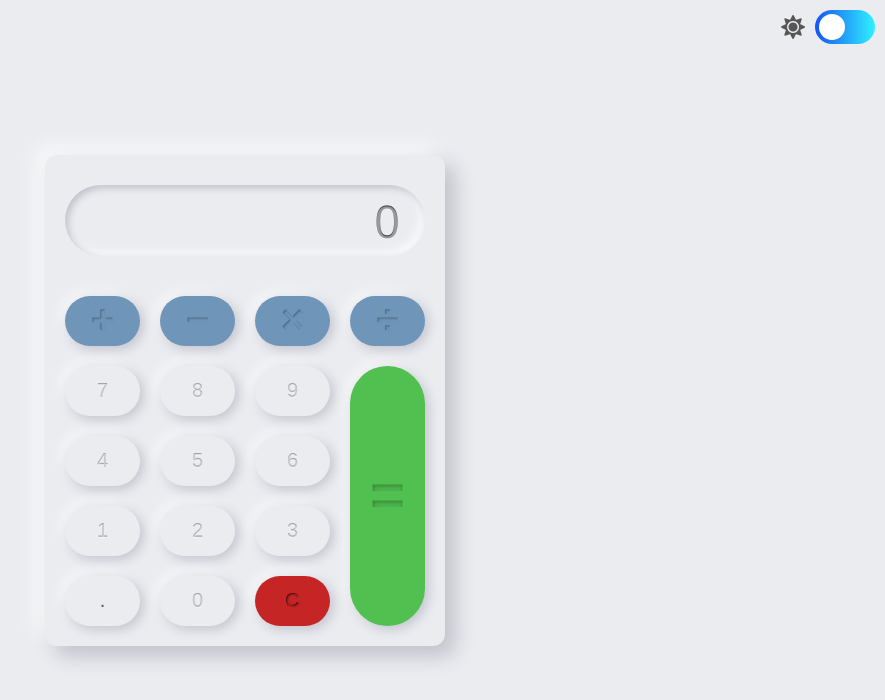
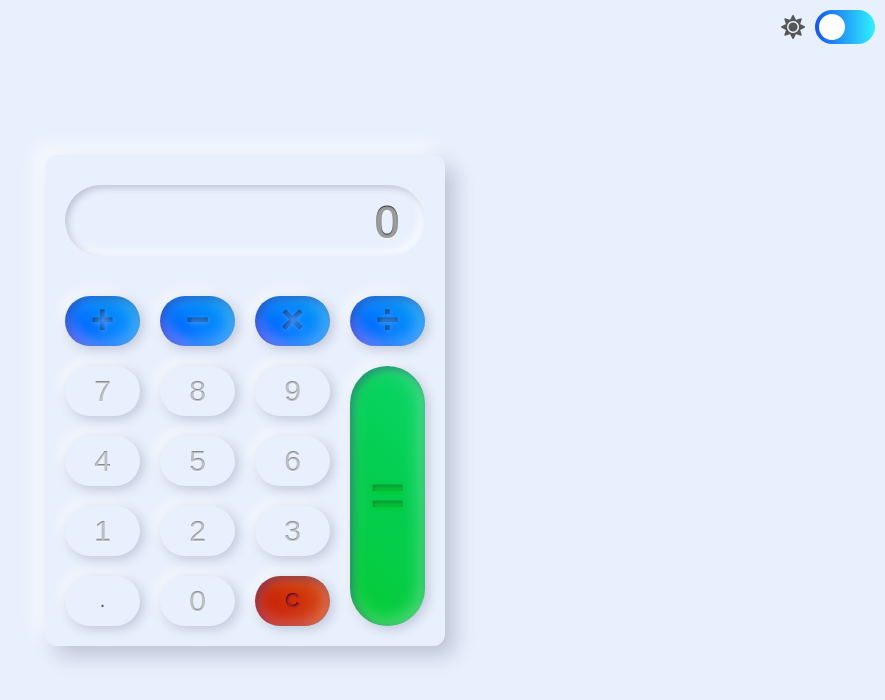
Before and after one commit to nickmbrown/neumorphism-calculator, a plain HTML site: page index.html in a window 1280 px wide. Shown: the whole page, without its empty margins (395-1280 px from the left). Drawn offline with nearby package versions, Linux system fonts and the light colour scheme.

Commit message:
some dumb design changes

```diff
--- a/index.html
+++ b/index.html
@@ -7,6 +7,9 @@
     <link rel="icon" type="image/png" href="http://www.google.com/s2/u/0/favicons?domain=nickmbrown.com">
     <link rel="stylesheet" href="https://cdnjs.cloudflare.com/ajax/libs/font-awesome/5.14.0/css/all.min.css">
     <link rel="stylesheet" href="style.css">
+    <link rel="preconnect" href="https://fonts.googleapis.com">
+    <link rel="preconnect" href="https://fonts.gstatic.com" crossorigin>
+    <link href="https://fonts.googleapis.com/css2?family=M+PLUS+Rounded+1c:wght@300;400;500;700&display=swap" rel="stylesheet">
 </head>
 <body>
     <div class="theme-switch-wrapper">
@@ -21,23 +24,23 @@
             <h1>0</h1>
         </div>
         <div class="calculator-buttons">
-            <button class="operator" value="+"><span>+</span></button>
-            <button class="operator" value="-"><span>−</span></button>
-            <button class="operator" value="*"><span>×</span></button>
-            <button class="operator" value="/"><span>÷</span></button>
-            <button value="7" class="digit"><span>7</span></button>
-            <button value="8" class="digit"><span>8</span></button>
-            <button value="9" class="digit"><span>9</span></button>
-            <button value="4" class="digit"><span>4</span></button>
-            <button value="5" class="digit"><span>5</span></button>
-            <button value="6" class="digit"><span>6</span></button>
-            <button value="1" class="digit"><span>1</span></button>
-            <button value="2" class="digit"><span>2</span></button>
-            <button value="3" class="digit"><span>3</span></button>
-            <button class="decimal" value="."><span>.</span></button>
-            <button value="0" class="digit"><span>0</span></button>
-            <button class="clear" id="clear-btn" value="C"><span>C</span></button>
-            <button class="equal-sign operator" value="="><span>=</span></button>
+            <button class="operator inner-outer-shadow" value="+"><span>+</span></button>
+            <button class="operator inner-outer-shadow" value="-"><span>−</span></button>
+            <button class="operator inner-outer-shadow" value="*"><span>×</span></button>
+            <button class="operator inner-outer-shadow" value="/"><span>÷</span></button>
+            <button value="7" class="digit outer-shadow"><span>7</span></button>
+            <button value="8" class="digit outer-shadow"><span>8</span></button>
+            <button value="9" class="digit outer-shadow"><span>9</span></button>
+            <button value="4" class="digit outer-shadow"><span>4</span></button>
+            <button value="5" class="digit outer-shadow"><span>5</span></button>
+            <button value="6" class="digit outer-shadow"><span>6</span></button>
+            <button value="1" class="digit outer-shadow"><span>1</span></button>
+            <button value="2" class="digit outer-shadow"><span>2</span></button>
+            <button value="3" class="digit outer-shadow"><span>3</span></button>
+            <button class="decimal outer-shadow" value="."><span>.</span></button>
+            <button value="0" class="digit outer-shadow"><span>0</span></button>
+            <button class="clear inner-outer-shadow" id="clear-btn" value="C"><span>C</span></button>
+            <button class="equal-sign operator inner-outer-shadow" value="="><span>=</span></button>
         </div>
     </div>
     <!-- Script -->
--- a/style.css
+++ b/style.css
@@ -1,33 +1,63 @@
-@import url('https://fonts.googleapis.com/css2?family=Open+Sans&display=swap');
-
 :root {
   --shadow-color: #3232503b ;
+  --shadow-color2: #0202695b ;
   --shadow-color-alt: #ffffffa8;
-  --background-color: #EBECF0;
+  --shadow-color-alt2:rgba(255, 255, 255, 0.411);
+  --background-color: #e8f0fd;
   --text-color:#565656;
-  --box-shadow:3px 3px 12px var(--shadow-color), -5px -5px 12px var(--shadow-color-alt);
+  --box-shadow: 3px 3px 12px var(--shadow-color), -5px -5px 12px var(--shadow-color-alt);
   --hover-shadow: 1px 1px 7px var(--shadow-color), -2px -2px 6px var(--shadow-color-alt);
+  --inset-shadow: inset 3px 3px 7px var(--shadow-color), inset -5px -5px 10px var(--shadow-color-alt);
+  --inner-outer-shadow:  3px 3px 12px var(--shadow-color), -5px -5px 12px var(--shadow-color-alt), inset 3px 3px 10px var(--shadow-color2), inset -2px -2px 20px var(--shadow-color-alt2);
+  --inner-outer-hover-shadow:  3px 3px 12px var(--shadow-color), -5px -5px 12px var(--shadow-color-alt), inset 3px 3px 20px var(--shadow-color2), inset -2px -2px 30px var(--shadow-color-alt2);
   --primary-color: #1654F0;
   --accent-color:#2ff1ff;
-  --operator-color: rgb(111, 149, 184);
+  --operator-color: #4395ff;
+  --operator-grad: linear-gradient(
+    45deg,
+    hsl(240deg 95% 64%) 0%,
+    hsl(225deg 100% 58%) 17%,
+    hsl(214deg 100% 50%) 33%,
+    hsl(210deg 100% 50%) 50%,
+    hsl(207deg 100% 49%) 67%,
+    hsl(204deg 100% 48%) 83%,
+    hsl(204deg 88% 54%) 100%
+  );
   --text-shadow-color: rgba(255,255,255,0.5);
 }
 
 [data-theme="dark"] {
-  --shadow-color: #1f1f22f5;
-  --shadow-color-alt: #8798a813;
+  --shadow-color: #1a1a1df5;
+  --shadow-color2: #26203386 ;
+  --shadow-color-alt: #b0bbc515;
+  --shadow-color-alt2:#a3b3c223;
   --background-color: #242429;
   --text-color:#a8b5c0;
-  --box-shadow:5px 5px 10px var(--shadow-color), -5px -5px 5px var(--shadow-color-alt);
-  --hover-shadow: 3px 3px 3px var(--shadow-color), -3px -3px 3px var(--shadow-color-alt);
+  --box-shadow:5px 5px 15px var(--shadow-color), -5px -5px 15px var(--shadow-color-alt);
+  --hover-shadow: 3px 3px 6px var(--shadow-color), -3px -3px 7px var(--shadow-color-alt);
+  --inset-shadow: inset 3px 3px 7px var(--shadow-color), inset -5px -5px 10px var(--shadow-color-alt);
+  --inner-outer-shadow:  3px 3px 12px var(--shadow-color), -5px -5px 20px var(--shadow-color-alt), inset 3px 3px 10px var(--shadow-color2), inset -2px -2px 10px var(--shadow-color-alt2);
+  --inner-outer-hover-shadow:  3px 3px 12px var(--shadow-color), -5px -5px 20px var(--shadow-color-alt), inset 3px 3px 20px var(--shadow-color2), inset -2px -2px 20px var(--shadow-color-alt2);
   --primary-color: rgb(204, 42, 18);
   --accent-color: rgb(253, 134, 54);
   --operator-color: rgb(236, 94, 0);
+  --operator-grad: linear-gradient(
+    45deg,
+    hsl(16deg 97% 51%) 0%,
+    hsl(18deg 95% 52%) 14%,
+    hsl(20deg 93% 53%) 29%,
+    hsl(21deg 90% 55%) 43%,
+    hsl(23deg 88% 56%) 57%,
+    hsl(24deg 86% 57%) 71%,
+    hsl(25deg 83% 59%) 86%,
+    hsl(26deg 80% 60%) 100%
+  );
   --text-shadow-color: #6e6a6a;
 }
 
 html {
   box-sizing: border-box;
+  font-family: 'M PLUS Rounded 1c', sans-serif;
 }
 
 body {
@@ -37,6 +67,30 @@ body {
   display: flex;
   justify-content: center;
   align-items: center;
+}
+
+.inner-shadow {
+  box-shadow: var(--inset-shadow);
+}
+
+.outer-shadow {
+  box-shadow: var(--box-shadow);
+}
+
+.inner-outer-shadow {
+  box-shadow: var(--inner-outer-shadow);
+}
+
+.inner-shadow:hover {
+  box-shadow: var(--hover-shadow);
+}
+
+.outer-shadow:hover {
+  box-shadow: var(--hover-shadow);
+}
+
+.inner-outer-shadow:hover {
+  box-shadow: var(--inner-outer-hover-shadow);
 }
 
 .calculator {
@@ -59,7 +113,7 @@ body {
 
 .calculator-display h1 {
   font-family: 'Open Sans', sans-serif;
-  font-weight: 100;
+  font-weight: 600;
   margin: 0;
   padding: 5px 25px;
   font-size: 45px;
@@ -84,17 +138,13 @@ body {
 button {
   min-height: 50px;
   font-size: 20px;
-  font-weight: 100;
+  font-weight: 500;
   border:none;
   border-radius:100px;
   background: var(--background-color);
-  box-shadow: var(--box-shadow);
   color:var(--text-color);
 }
 
-button:hover {
-  box-shadow: var(--hover-shadow);
-}
 
 button:active {
   transform:translateY(1px);
@@ -105,7 +155,8 @@ button:focus {
 }
 
 .digit span {
-  background-color: #00000052;  color: transparent;
+  font-size: 30px;
+  background-color: #00000071;  color: transparent;
   text-shadow: 0px 1px 1px var(--text-shadow-color);
   -webkit-background-clip: text;
      -moz-background-clip: text;
@@ -113,22 +164,33 @@ button:focus {
 }
 
 .operator {
-  background-color: var(--operator-color);
+  /* background-color: var(--operator-color); */
+  background-image: var(--operator-grad);
   padding-bottom:4px;
 }
 
 .operator span{
   font-size: 40px;
   font-weight: 700;
-  background-color: #00000052;  color: transparent;
-  text-shadow: 1px 1px 2px var(--operator-color);
+  background-color: #0000008c;  color: transparent;
+  text-shadow: 1px 1px 5px var(--operator-color);
   -webkit-background-clip: text;
      -moz-background-clip: text;
           background-clip: text;
 }
 
 .clear{
-  background-color: rgb(197, 37, 37);
+  /* background-color: rgb(197, 37, 37); */
+  background-image: linear-gradient(
+    45deg,
+    hsl(0deg 93% 41%) 0%,
+    hsl(6deg 93% 41%) 17%,
+    hsl(9deg 93% 41%) 33%,
+    hsl(12deg 92% 42%) 50%,
+    hsl(14deg 91% 43%) 67%,
+    hsl(15deg 90% 43%) 83%,
+    hsl(17deg 88% 44%) 100%
+  );
 }
 
 .clear span{
@@ -143,7 +205,17 @@ button:focus {
 .equal-sign {
   grid-column: -2;
   grid-row: 2 / span 4;
-  background-color: rgb(81, 192, 81);
+  /* background-color: rgb(81, 192, 81); */
+  background-image: linear-gradient(
+    45deg,
+    hsl(134deg 93% 41%) 0%,
+    hsl(137deg 95% 41%) 17%,
+    hsl(140deg 96% 41%) 33%,
+    hsl(142deg 96% 41%) 50%,
+    hsl(144deg 95% 42%) 67%,
+    hsl(146deg 92% 43%) 83%,
+    hsl(147deg 88% 44%) 100%
+  );
 }
 
 .equal-sign span {
@@ -151,7 +223,7 @@ button:focus {
   font-size:60px;
   background-color: #00000052;
   color: transparent;
-  text-shadow: 1px 2px 5px rgb(81, 192, 81);
+  text-shadow: 1px 2px 5px hsl(134deg 93% 41%);
   -webkit-background-clip: text;
      -moz-background-clip: text;
           background-clip: text;
```
